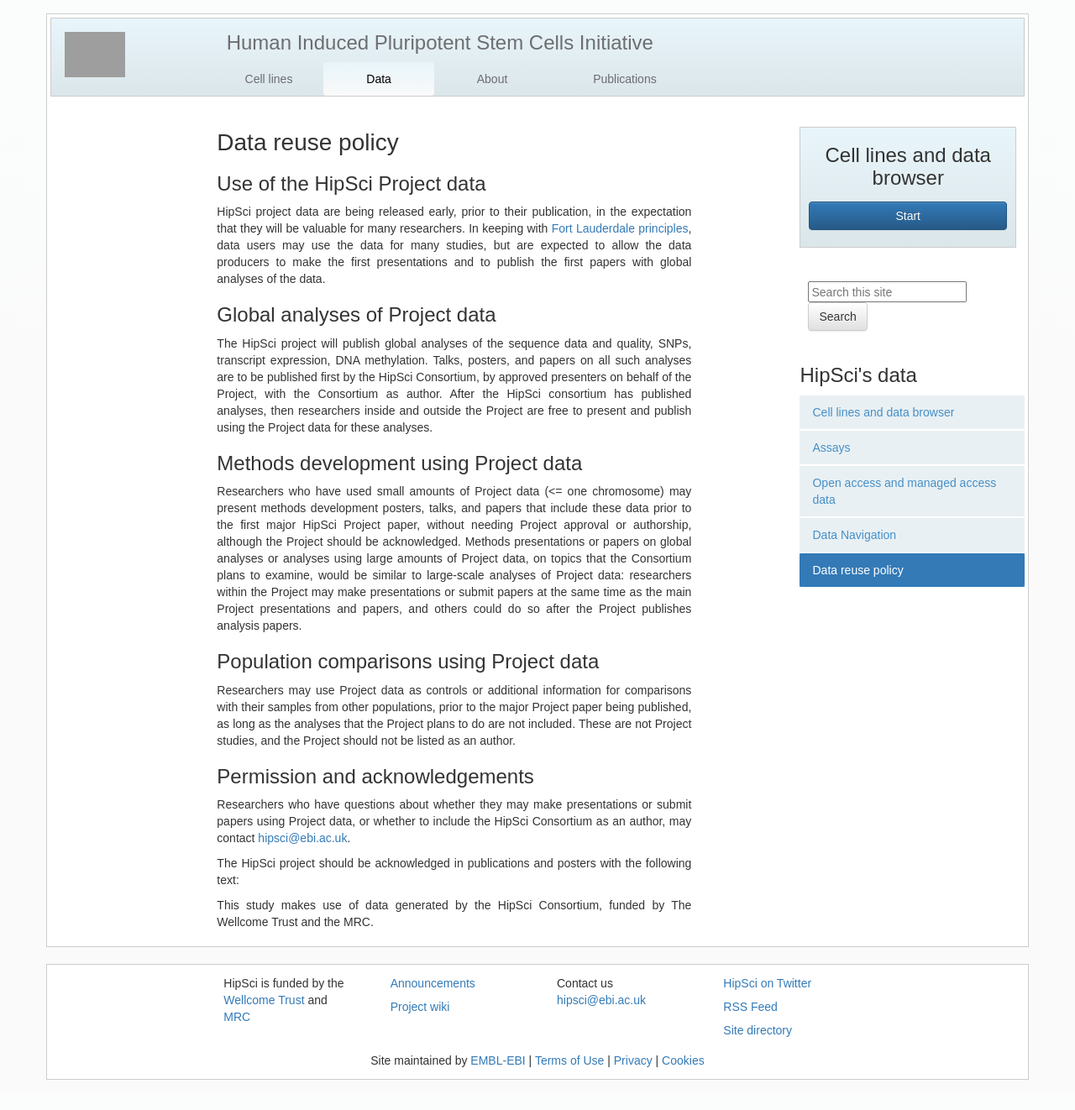
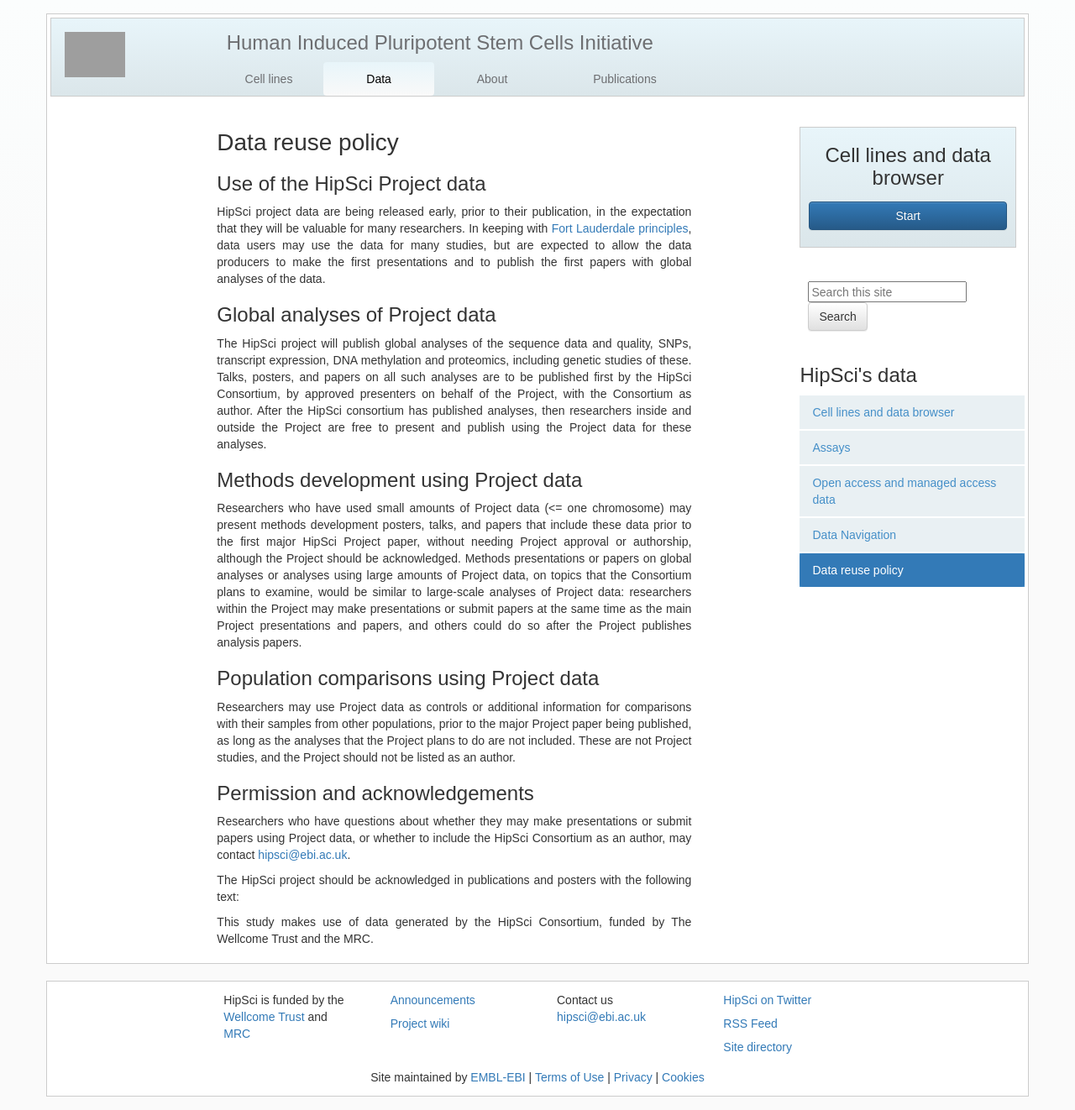
Before and after one commit to EMBL-EBI-GCA/gca_hipsci_website, a Jekyll site: the page built from data/_posts/1111-11-11-policy.md, in a window 1280 px wide. Shown: the whole page at 84% size. Built offline with Jekyll 4.4.1, drawn with Linux system fonts in a browser that asks for light colours; nearby versions of some CDN libraries; grey boxes are pictures that could not be loaded.

Commit message:
update to the data reuse policy text

```diff
--- a/data/_posts/1111-11-11-policy.md
+++ b/data/_posts/1111-11-11-policy.md
@@ -18,12 +18,13 @@
 ###Global analyses of Project data
 
 The HipSci project will publish global analyses of the sequence data and
-quality, SNPs, transcript expression, DNA methylation. Talks, posters, and papers
-on all such analyses are to be published first by the HipSci Consortium, by
-approved presenters on behalf of the Project, with the Consortium as author.
-After the HipSci consortium has published analyses, then researchers inside
-and outside the Project are free to present and publish using the Project data
-for these analyses.
+quality, SNPs, transcript expression, DNA methylation and proteomics, including
+genetic studies of these.  Talks, posters, and papers on all such analyses are
+to be published first by the HipSci Consortium, by approved presenters on
+behalf of the Project, with the Consortium as author.  After the HipSci
+consortium has published analyses, then researchers inside and outside the
+Project are free to present and publish using the Project data for these
+analyses.
 
 ###Methods development using Project data
 
```
